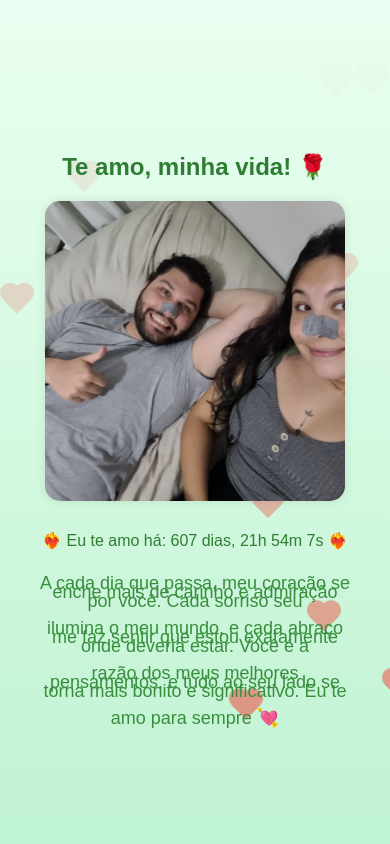
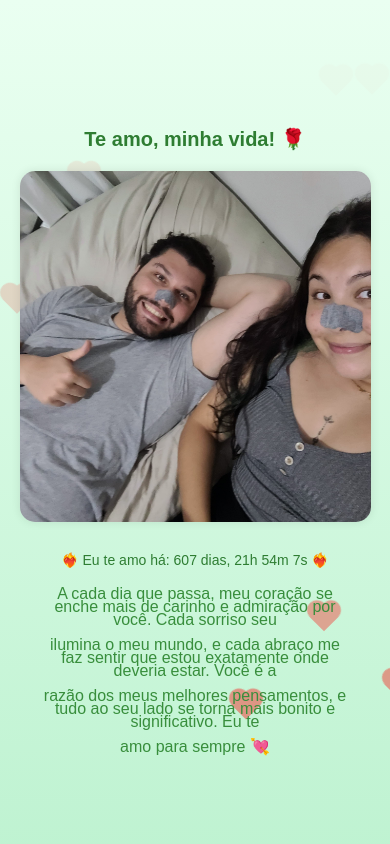
Before and after one commit to sasteu/site-dia-dos-namorados, a plain HTML site: page surpresa.html in a window 390 px wide. Shown: the top 844 px of the page. Drawn offline with Linux system fonts and the light colour scheme.

Commit message:
Atualização do estilo responsivel pro css

```diff
--- a/surpresa.css
+++ b/surpresa.css
@@ -50,6 +50,8 @@ h1 {
   color: #2e7d32;
   position: relative;
   z-index: 1;
+  text-align: center;
+  padding: 0 10px;
 }
 
 .message {
@@ -57,10 +59,10 @@ h1 {
   text-align: center;
   color: #388e3c;
   max-width: 90%;
-  line-height: 0.5;
-  white-space: pre-line;
   position: relative;
   z-index: 1;
+  line-height: 0.8;
+  padding: 0 15px;
 }
 
 .hearts {
@@ -112,3 +114,29 @@ h1 {
     opacity: 0;
   }
 }
+
+@media (max-width: 480px) {
+  h1 {
+    font-size: 20px;
+    text-align: center;
+    padding: 0 10px;
+  }
+
+  .carousel {
+    width: 90vw;
+    height: 90vw;
+  }
+
+  .counter {
+    font-size: 14px;
+    padding: 0 10px;
+    text-align: center;
+  }
+
+  .message {
+    font-size: 16px;
+    line-height: 0.8;
+    padding: 0 15px;
+    text-align: center;
+  }
+}
--- a/surpresa.html
+++ b/surpresa.html
@@ -2,6 +2,7 @@
 <html lang="pt-BR">
 <head>
   <meta charset="UTF-8">
+  <meta name="viewport" content="width=device-width, initial-scale=1.0">
   <title>Surpresa 💖</title>
   <link rel="stylesheet" href="surpresa.css">
 </head>
```
